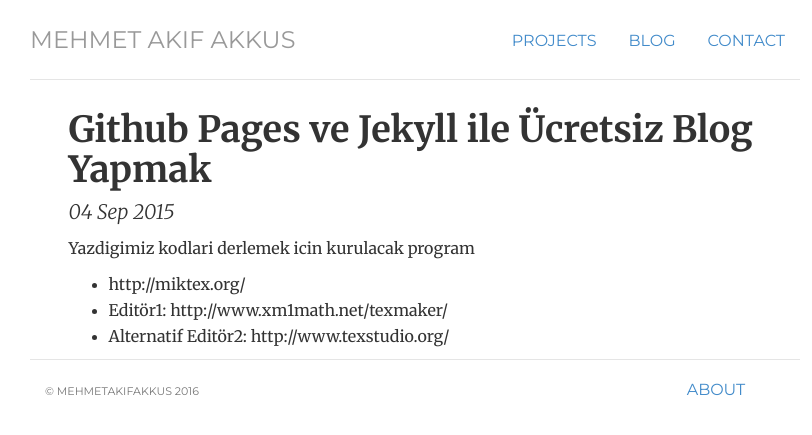
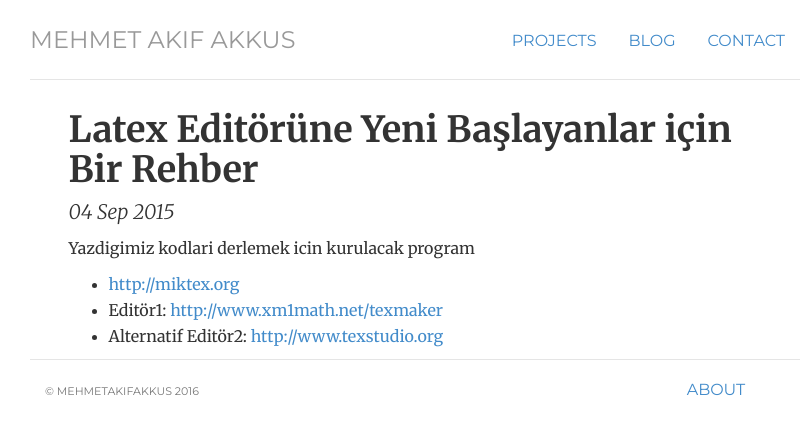
Before and after one commit to mehmetakifakkus/mehmetakifakkus.github.io, a Jekyll site: the page built from _posts/2015-09-04-latex-editorune-yeni-baslayan-rehberi.md, in a window 1280 px wide. Shown: the top 435 px of the page, without its empty margins (225-1037 px from the left). Built offline with Jekyll 4.4.1, drawn with Linux system fonts in a browser that asks for light colours.

Commit message:
Update 2015-09-04-latex-editorune-yeni-baslayan-rehberi.md

```diff
--- a/_posts/2015-09-04-latex-editorune-yeni-baslayan-rehberi.md
+++ b/_posts/2015-09-04-latex-editorune-yeni-baslayan-rehberi.md
@@ -1,10 +1,10 @@
 ---
 layout: post
-title: "Github Pages ve Jekyll ile Ücretsiz Blog Yapmak"
+title: "Latex Editörüne Yeni Başlayanlar için Bir Rehber"
 date: 2015-09-04
 ---
 
 Yazdigimiz kodlari derlemek icin kurulacak program
-- http://miktex.org/
-- Editör1:     http://www.xm1math.net/texmaker/
-- Alternatif Editör2:     http://www.texstudio.org/
+- [http://miktex.org](http://miktex.org)
+- Editör1: [http://www.xm1math.net/texmaker](http://www.xm1math.net/texmaker)
+- Alternatif Editör2: [http://www.texstudio.org](http://www.texstudio.org)
```
